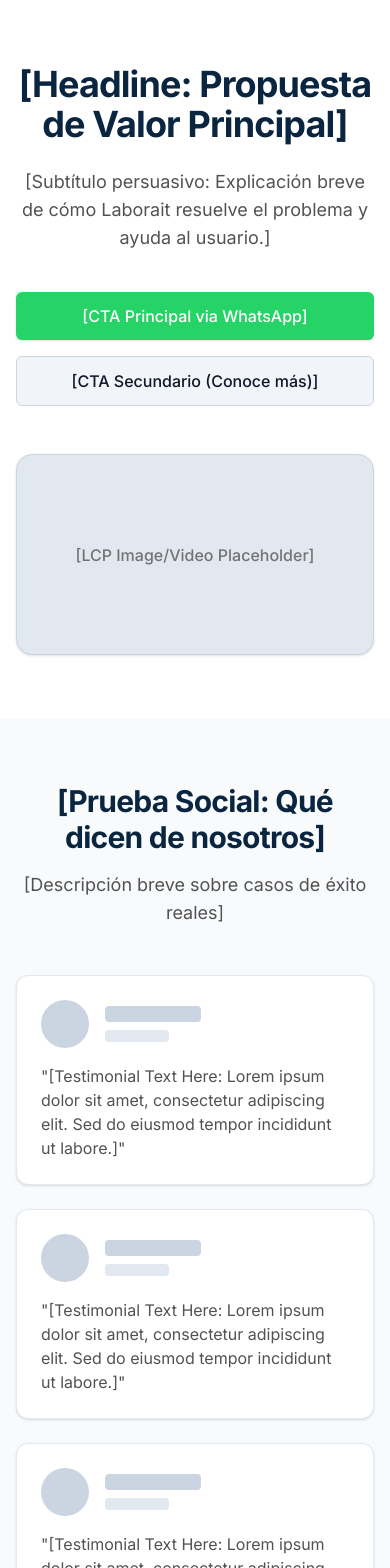
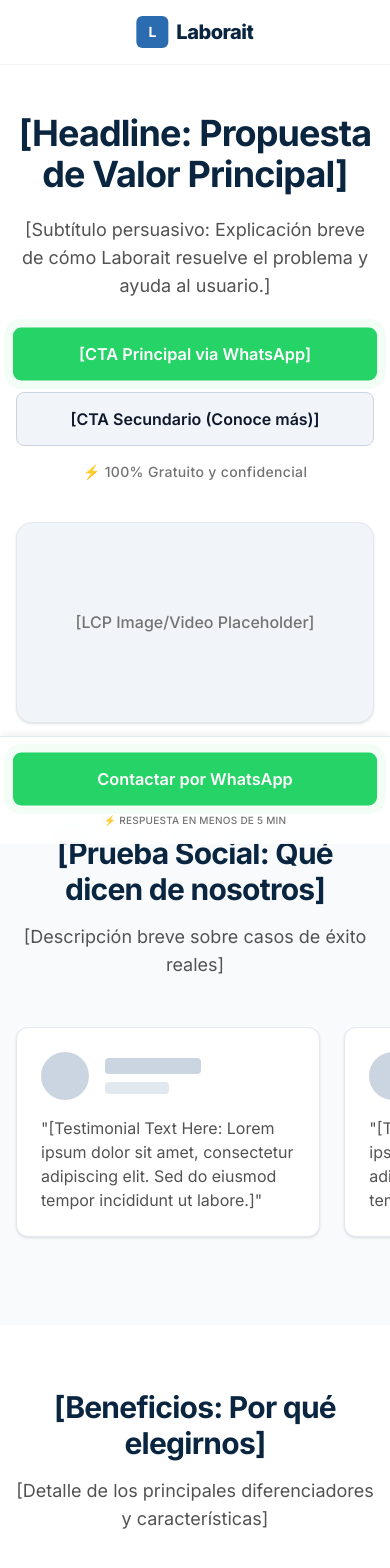
Before and after one commit to Crauseo26/laborait, a Next.js app: page / in a window 390 px wide. Shown: the top 1568 px of the page. Built offline with nearby package versions, Linux system fonts and the light colour scheme.

Commit message:
feat: add sticky header with dynamic scroll animations

```diff
--- a/src/app/globals.css
+++ b/src/app/globals.css
@@ -39,6 +39,15 @@
   --text-5xl--line-height: 1;
 
   /* Spacing Scale additions if needed, Tailwind v4 has robust defaults */
+
+  /* Custom Keyframes */
+  --animate-cta-pulse: cta-pulse 2.5s infinite;
+
+  @keyframes cta-pulse {
+    0% { transform: scale(1); box-shadow: 0 0 0 0 rgba(37, 211, 102, 0.4); }
+    70% { transform: scale(1.02); box-shadow: 0 0 0 10px rgba(37, 211, 102, 0); }
+    100% { transform: scale(1); box-shadow: 0 0 0 0 rgba(37, 211, 102, 0); }
+  }
 }
 
 @layer base {
@@ -54,3 +63,13 @@
     font-family: var(--font-sans);
   }
 }
+
+@layer utilities {
+  .scrollbar-hide::-webkit-scrollbar {
+    display: none;
+  }
+  .scrollbar-hide {
+    -ms-overflow-style: none;
+    scrollbar-width: none;
+  }
+}
--- a/src/app/page.tsx
+++ b/src/app/page.tsx
@@ -1,15 +1,19 @@
+import { Header } from "@/components/ui/Header";
 import { HeroSection } from "@/components/sections/HeroSection";
 import { SocialProofSection } from "@/components/sections/SocialProofSection";
 import { BenefitsSection } from "@/components/sections/BenefitsSection";
 import { FAQSection } from "@/components/sections/FAQSection";
+import { FloatingCTA } from "@/components/ui/FloatingCTA";
 
 export default function Home() {
   return (
-    <main className="min-h-screen flex flex-col w-full">
+    <main className="min-h-screen flex flex-col w-full pb-20 sm:pb-0 relative">
+      <Header />
       <HeroSection />
       <SocialProofSection />
       <BenefitsSection />
       <FAQSection />
+      <FloatingCTA />
     </main>
   );
 }
--- a/src/components/sections/BenefitsSection.tsx
+++ b/src/components/sections/BenefitsSection.tsx
@@ -16,9 +16,10 @@ export function BenefitsSection() {
           </p>
         </div>
 
-        <div className="grid grid-cols-1 md:grid-cols-2 gap-8">
+        <div className="flex md:grid md:grid-cols-2 gap-6 md:gap-8 overflow-x-auto snap-x snap-mandatory pb-6 md:pb-0 -mx-4 px-4 md:mx-0 md:px-0 scrollbar-hide">
           {features.map((feature) => (
-            <Card key={feature} className="p-6 md:p-8">
+            <div key={feature} className="snap-center shrink-0 w-[85%] sm:w-[60%] md:w-auto">
+              <Card className="p-6 md:p-8 h-full">
                 <div className="w-12 h-12 bg-neutral-200 rounded-lg mb-6 flex items-center justify-center">
                   <span className="text-neutral-400 text-xs">[Icon]</span>
                 </div>
@@ -29,6 +30,7 @@ export function BenefitsSection() {
                   [Descripción del beneficio: Lorem ipsum dolor sit amet, consectetur adipiscing elit. Aliquam at porttitor sem.]
                 </p>
               </Card>
+            </div>
           ))}
         </div>
       </div>
--- a/src/components/sections/HeroSection.tsx
+++ b/src/components/sections/HeroSection.tsx
@@ -4,18 +4,19 @@ import { getWhatsAppLink } from "@/lib/whatsapp";
 
 export function HeroSection() {
   return (
-    <section className="w-full bg-white py-16 md:py-24">
+    <section className="w-full bg-white py-12 md:py-24">
       <div className="container mx-auto px-4 md:px-6">
-        <div className="flex flex-col lg:flex-row items-center gap-12">
+        <div className="flex flex-col lg:flex-row items-center gap-10 md:gap-12">
           {/* Text Content */}
-          <div className="flex-1 space-y-6 text-center lg:text-left">
-            <h1 className="text-4xl md:text-5xl lg:text-6xl font-bold tracking-tight text-primary-900">
+          <div className="flex-1 space-y-5 md:space-y-6 text-center lg:text-left">
+            <h1 className="text-4xl md:text-5xl lg:text-6xl font-bold tracking-tight text-primary-900 leading-[1.15]">
               [Headline: Propuesta de Valor Principal]
             </h1>
             <p className="text-lg text-neutral-600 max-w-[600px] mx-auto lg:mx-0">
               [Subtítulo persuasivo: Explicación breve de cómo Laborait resuelve el problema y ayuda al usuario.]
             </p>
-            <div className="flex flex-col sm:flex-row gap-4 justify-center lg:justify-start pt-4">
+            <div className="pt-2">
+              <div className="flex flex-col sm:flex-row gap-3 md:gap-4 justify-center lg:justify-start">
                 <Button href={getWhatsAppLink()} variant="primary">
                   [CTA Principal via WhatsApp]
                 </Button>
@@ -23,12 +24,16 @@ export function HeroSection() {
                   [CTA Secundario (Conoce más)]
                 </Button>
               </div>
+              <p className="text-sm text-neutral-500 font-medium mt-4 tracking-wide">
+                ⚡ 100% Gratuito y confidencial
+              </p>
+            </div>
           </div>
 
           {/* LCP Image Placeholder */}
           <div className="flex-1 w-full max-w-[500px] lg:max-w-none">
-            <div className="aspect-video lg:aspect-square w-full bg-neutral-200 rounded-2xl flex items-center justify-center border border-neutral-300 shadow-sm relative overflow-hidden">
-               <span className="text-neutral-500 font-medium">[LCP Image/Video Placeholder]</span>
+            <div className="aspect-video lg:aspect-square w-full bg-neutral-100 rounded-2xl flex items-center justify-center border border-neutral-200 shadow-sm relative overflow-hidden">
+               <span className="text-neutral-500 font-medium px-4 text-center">[LCP Image/Video Placeholder]</span>
             </div>
           </div>
         </div>
--- a/src/components/sections/SocialProofSection.tsx
+++ b/src/components/sections/SocialProofSection.tsx
@@ -16,11 +16,12 @@ export function SocialProofSection() {
           </p>
         </div>
 
-        <div className="grid grid-cols-1 md:grid-cols-3 gap-6">
+        <div className="flex md:grid md:grid-cols-3 gap-6 overflow-x-auto snap-x snap-mandatory pb-6 md:pb-0 -mx-4 px-4 md:mx-0 md:px-0 scrollbar-hide">
           {testimonials.map((i) => (
-            <Card key={i} className="flex flex-col space-y-4">
+            <div key={i} className="snap-center shrink-0 w-[85%] sm:w-[60%] md:w-auto">
+              <Card className="flex flex-col space-y-4 h-full">
                 <div className="flex items-center space-x-4">
-                <div className="w-12 h-12 rounded-full bg-neutral-300"></div>
+                  <div className="w-12 h-12 rounded-full bg-neutral-300 shrink-0"></div>
                   <div>
                     <div className="h-4 w-24 bg-neutral-300 rounded mb-2"></div>
                     <div className="h-3 w-16 bg-neutral-200 rounded"></div>
@@ -30,6 +31,7 @@ export function SocialProofSection() {
                   "[Testimonial Text Here: Lorem ipsum dolor sit amet, consectetur adipiscing elit. Sed do eiusmod tempor incididunt ut labore.]"
                 </p>
               </Card>
+            </div>
           ))}
         </div>
       </div>
--- a/src/components/ui/Button.tsx
+++ b/src/components/ui/Button.tsx
@@ -8,9 +8,9 @@ interface ButtonProps extends React.ButtonHTMLAttributes<HTMLButtonElement> {
 }
 
 export function Button({ variant = "primary", href, children, className = "", ...props }: ButtonProps) {
-  const baseStyles = "inline-flex items-center justify-center px-6 py-3 font-medium rounded-md transition-colors w-full sm:w-auto min-h-[44px] min-w-[44px]";
+  const baseStyles = "inline-flex items-center justify-center px-6 py-3.5 font-semibold rounded-lg transition-all w-full sm:w-auto min-h-[48px] min-w-[48px]";
   const variants = {
-    primary: "bg-secondary-base text-white hover:bg-secondary-hover shadow-sm",
+    primary: "bg-secondary-base text-white hover:bg-secondary-hover shadow-lg animate-cta-pulse",
     secondary: "bg-neutral-100 text-neutral-900 hover:bg-neutral-200 border border-neutral-300",
   };
 
--- /dev/null
+++ b/src/components/ui/FloatingCTA.tsx
@@ -0,0 +1,18 @@
+import React from "react";
+import { getWhatsAppLink } from "@/lib/whatsapp";
+import { Button } from "./Button";
+
+export function FloatingCTA() {
+  return (
+    <div className="fixed bottom-0 left-0 w-full z-50 p-4 bg-white/90 backdrop-blur-md border-t border-neutral-200 shadow-[0_-4px_6px_-1px_rgba(0,0,0,0.05)] sm:hidden">
+      <div className="flex flex-col gap-1 items-center">
+        <Button href={getWhatsAppLink()} variant="primary" className="!w-full shadow-lg">
+          Contactar por WhatsApp
+        </Button>
+        <span className="text-[10px] text-neutral-500 font-medium tracking-wide uppercase mt-1">
+          ⚡ Respuesta en menos de 5 min
+        </span>
+      </div>
+    </div>
+  );
+}
--- /dev/null
+++ b/src/components/ui/Header.tsx
@@ -0,0 +1,57 @@
+"use client";
+
+import React, { useState, useEffect } from "react";
+
+export function Header() {
+  const [scrolled, setScrolled] = useState(false);
+
+  useEffect(() => {
+    const handleScroll = () => {
+      // Trigger effect when scrolled down more than 20 pixels
+      setScrolled(window.scrollY > 20);
+    };
+
+    window.addEventListener("scroll", handleScroll);
+    // Initialize state on first paint
+    handleScroll();
+
+    return () => window.removeEventListener("scroll", handleScroll);
+  }, []);
+
+  return (
+    <header
+      className={`sticky top-0 z-50 w-full transition-colors duration-500 bg-white ${
+        scrolled ? "border-transparent" : "border-b border-neutral-100"
+      }`}
+    >
+      <div className="container mx-auto relative h-16 pointer-events-none">
+
+        {/* Animated Logo Container */}
+        <div
+          className="absolute flex items-center gap-2 transition-all duration-500 ease-in-out pointer-events-auto"
+          style={{
+            top: "50%",
+            left: scrolled ? "16px" : "50%",
+            transform: scrolled
+              ? "translateY(-50%)"
+              : "translate(-50%, -50%)"
+          }}
+        >
+          {/* Logo Icon */}
+          <div className="w-8 h-8 bg-primary-600 rounded-md flex items-center justify-center shrink-0">
+            <span className="text-white font-bold text-sm">L</span>
+          </div>
+          {/* Logo Text */}
+          <span
+            className={`text-xl font-extrabold tracking-tight text-primary-900 overflow-hidden whitespace-nowrap transition-all duration-500 ease-in-out ${
+              scrolled ? "max-w-0 opacity-0" : "max-w-[150px] opacity-100"
+            }`}
+          >
+            Laborait
+          </span>
+        </div>
+
+      </div>
+    </header>
+  );
+}
```
Lines whose indentation alone changed are shown as unchanged.
